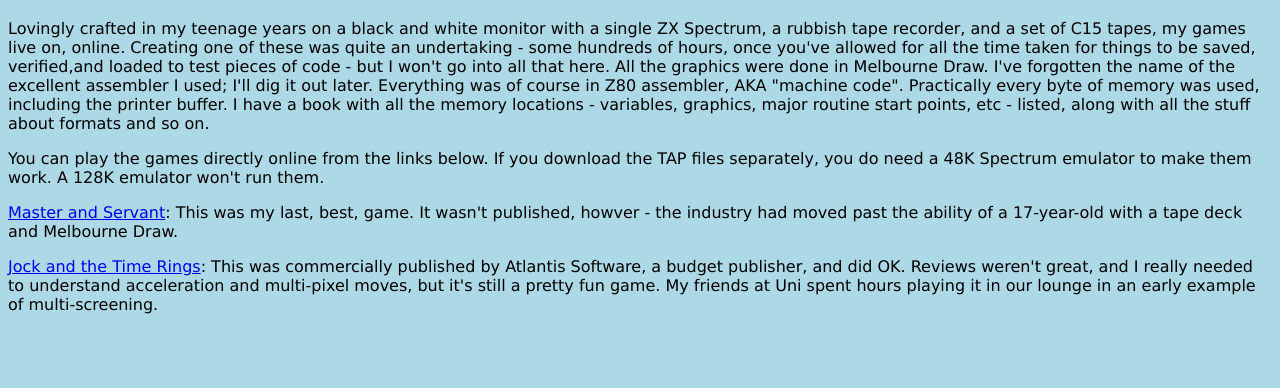
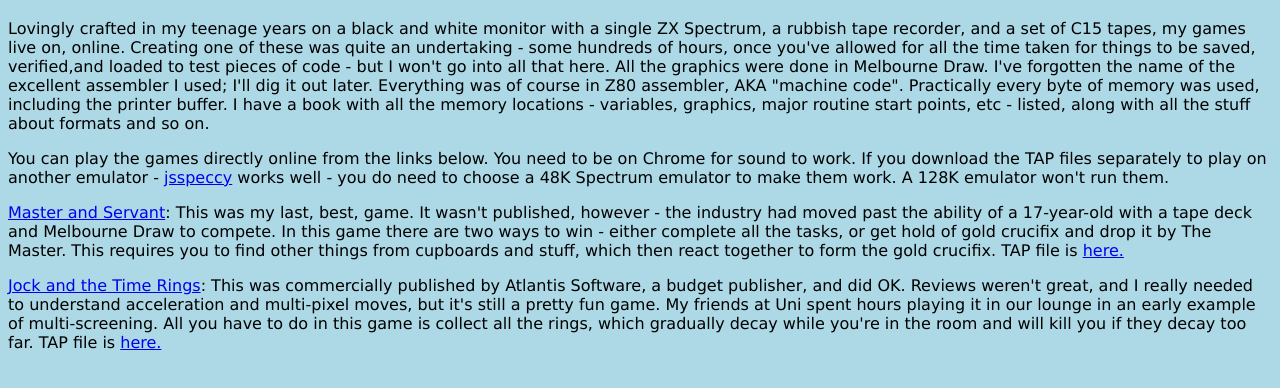
Before and after one commit to oldhamtj/oldhamtj.github.io, a plain HTML site: page index.html in a window 1280 px wide. Shown: the part 62-450 px from the top of the page. Drawn offline with Linux system fonts and the light colour scheme.

Commit message:
More references and access to the TAP files.

```diff
--- a/index.html
+++ b/index.html
@@ -13,7 +13,6 @@
       }
     </style>
 
-
   </head>
 
   <body>
@@ -22,13 +21,13 @@
       Lovingly crafted in my teenage years on a black and white monitor with a single ZX Spectrum, a rubbish tape recorder, and a set of C15 tapes, my games live on, online. Creating one of these was quite an undertaking - some hundreds of hours, once you've allowed for all the time taken for things to be saved, verified,and loaded to test pieces of code - but I won't go into all that here. All the graphics were done in Melbourne Draw. I've forgotten the name of the excellent assembler I used; I'll dig it out later. Everything was of course in Z80 assembler, AKA "machine code". Practically every byte of memory was used, including the printer buffer. I have a book with all the memory locations - variables, graphics, major routine start points, etc - listed, along with all the stuff about formats and so on.
     </p>
     <p>
-      You can play the games directly online from the links below. If you download the TAP files separately, you do need a 48K Spectrum emulator to make them work. A 128K emulator won't run them.
+      You can play the games directly online from the links below. You need to be on Chrome for sound to work. If you download the TAP files separately to play on another emulator - <a href="http://jsspeccy.zxdemo.org/">jsspeccy</a> works well - you do need to choose a 48K Spectrum emulator to make them work. A 128K emulator won't run them.
     </p>
     <p>
-      <a href="http://torinak.com/qaop#l=https://oldhamtj.github.io/MASTSERV.TAP">Master and Servant</a>: This was my last, best, game. It wasn't published, howver - the industry had moved past the ability of a 17-year-old with a tape deck and Melbourne Draw.
+      <a href="http://torinak.com/qaop#l=https://oldhamtj.github.io/MASTSERV.TAP">Master and Servant</a>: This was my last, best, game. It wasn't published, however - the industry had moved past the ability of a 17-year-old with a tape deck and Melbourne Draw to compete. In this game there are two ways to win - either complete all the tasks, or get hold of gold crucifix and drop it by The Master. This requires you to find other things from cupboards and stuff, which then react together to form the gold crucifix. TAP file is <a href="https://oldhamtj.github.io/MASTSERV.TAP">here.</a>
     </p>
     <p>
-      <a href="http://torinak.com/qaop#l=https://oldhamtj.github.io/JOCKTIME.TAP">Jock and the Time Rings</a>: This was commercially published by Atlantis Software, a budget publisher, and did OK. Reviews weren't great, and I really needed to understand acceleration and multi-pixel moves, but it's still a pretty fun game. My friends at Uni spent hours playing it in our lounge in an early example of multi-screening.
+      <a href="http://torinak.com/qaop#l=https://oldhamtj.github.io/JOCKTIME.TAP">Jock and the Time Rings</a>: This was commercially published by Atlantis Software, a budget publisher, and did OK. Reviews weren't great, and I really needed to understand acceleration and multi-pixel moves, but it's still a pretty fun game. My friends at Uni spent hours playing it in our lounge in an early example of multi-screening. All you have to do in this game is collect all the rings, which gradually decay while you're in the room and will kill you if they decay too far. TAP file is <a href="https://oldhamtj.github.io/JOCKTIME.TAP">here.</a>
     </p>
   </body>
 </html>
```
